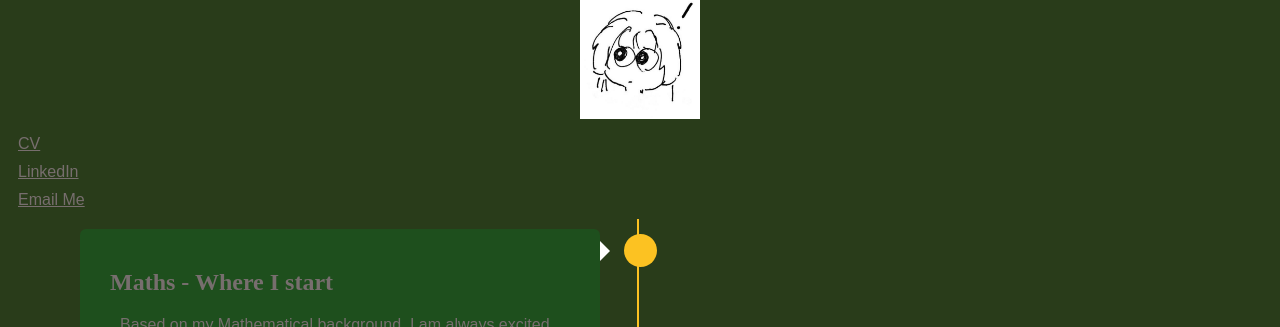
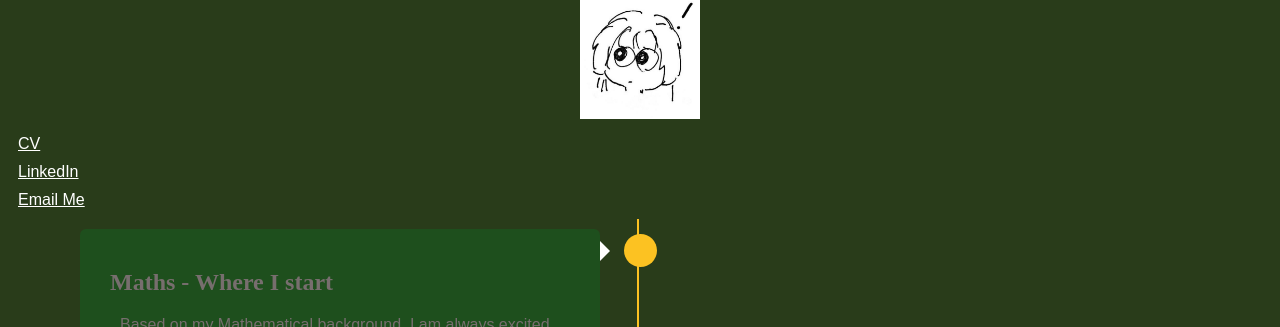
Before and after one commit to Shimin233/-Shimin233.github.io, a Jekyll site: the page index.html, which Jekyll copies as it is, in a window 1280 px wide. Shown: the part 213-540 px from the top of the page. Built offline with Jekyll 4.4.1, drawn with Linux system fonts in a browser that asks for light colours.

Commit message:
Update index.html

```diff
--- a/index.html
+++ b/index.html
@@ -228,12 +228,25 @@
       <!--<figcaption class="mid sans-serif">This is my original character, Lynn</figcaption> -->
     </figure>
 
-    <div style="color: white">
-      <a class="mid sans-serif" href="files/CV_ShiminFu_20211027.pdf">CV</a>
-      <a class="mid sans-serif" href="https://www.linkedin.com/in/shimin-fu/"
+    <div>
+      <a
+        class="mid sans-serif"
+        style="color: white"
+        href="files/CV_ShiminFu_20211027.pdf"
+        >CV</a
+      >
+      <a
+        class="mid sans-serif"
+        style="color: white"
+        href="https://www.linkedin.com/in/shimin-fu/"
         >LinkedIn</a
       >
-      <a class="mid sans-serif" href="mailto:sf686@cantab.ac.uk">Email Me</a>
+      <a
+        class="mid sans-serif"
+        style="color: white"
+        href="mailto:sf686@cantab.ac.uk"
+        >Email Me</a
+      >
     </div>
 
     <div class="timeline">
```
